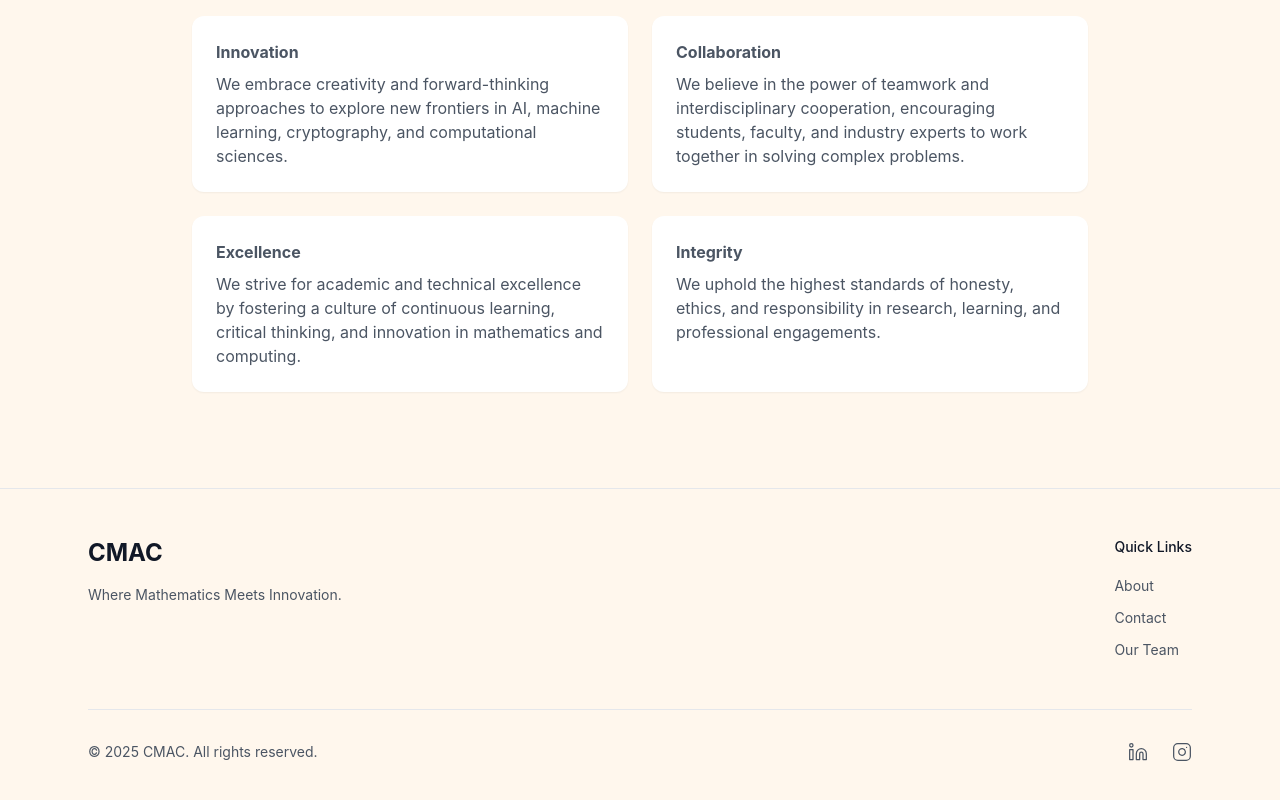
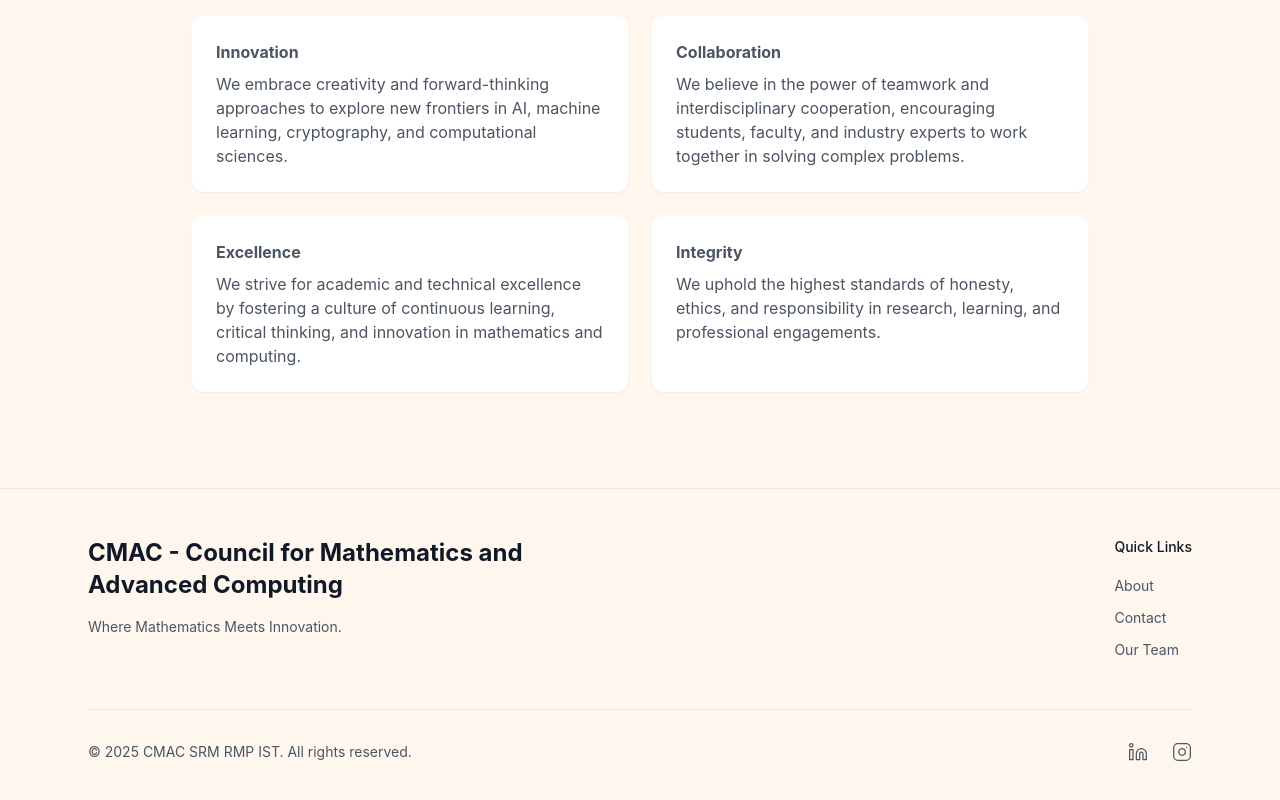
Before and after one commit to Sai-404/cmac-website, a React (Vite) app in the folder client/: page /about in a window 1280 px wide. Shown: the part 760-1560 px from the top of the page. Built offline with nearby package versions, Linux system fonts and the light colour scheme.

Commit message:
Enhance Footer and Hero components: update branding and tagline for clarity and impact

```diff
--- a/client/src/Home/Components/Footer.jsx
+++ b/client/src/Home/Components/Footer.jsx
@@ -38,7 +38,7 @@ const Footer = () => {
           {/* Logo and tagline section */}
           <div className="max-w-md text-center md:text-left">
             <Link to="/" className="text-2xl font-bold text-gray-900">
-              CMAC
+              CMAC - Council for Mathematics and Advanced Computing
             </Link>
             <p className="mt-4 text-sm text-gray-600">
             Where Mathematics Meets Innovation.
@@ -69,7 +69,7 @@ const Footer = () => {
         <div className="mt-12 pt-8 border-t border-gray-200">
           <div className="flex flex-col md:flex-row justify-between items-center space-y-4 md:space-y-0">
             <div className="text-sm text-gray-600">
-              © 2025 CMAC. All rights reserved.
+              © 2025 CMAC SRM RMP IST. All rights reserved.
             </div>
             <div className="flex space-x-6">
               {/* LinkedIn Icon with URL */}
--- a/client/src/Home/Components/Hero.jsx
+++ b/client/src/Home/Components/Hero.jsx
@@ -36,7 +36,7 @@ const Hero = () => {
         >
           <Sparkles size={16} />
           <span className="text-xs sm:text-sm font-medium tracking-wider uppercase">
-            CMAC – The Future of Mathematical Computing
+            CMAC – Where Innovation Begins
           </span>
         </motion.div>
 
```
